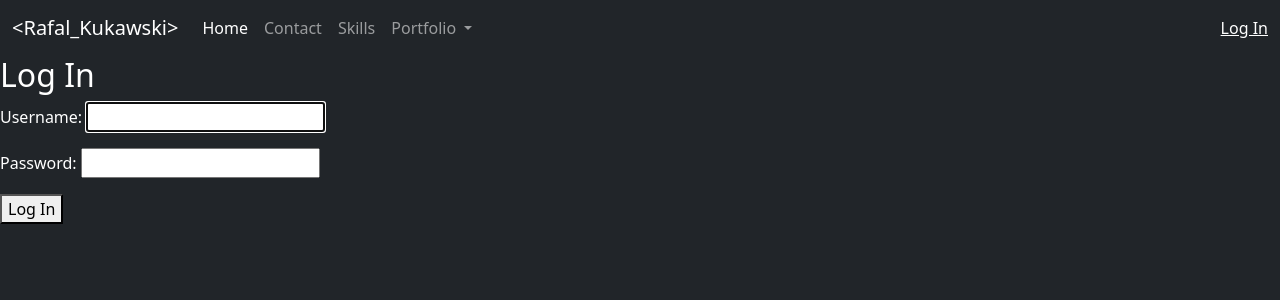
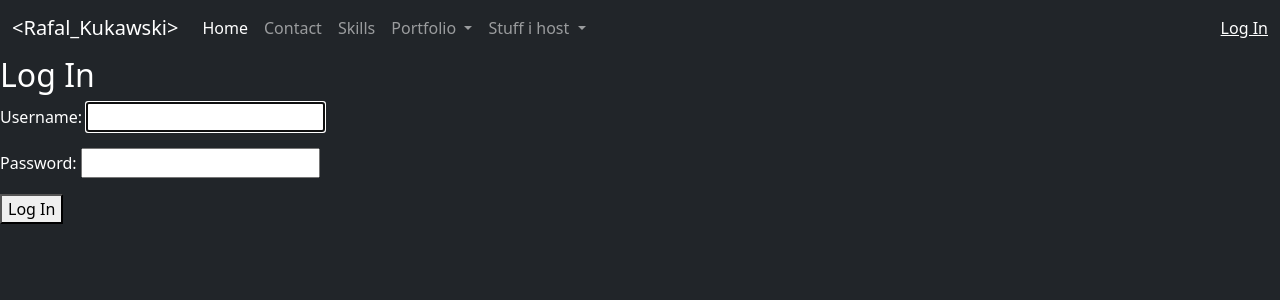
Before and after one commit to KUKARAF/personal_homepage_rafkukawski.tech, a Django app: page /accounts/login/ in a window 1280 px wide. Shown: the top 300 px of the page. Run offline with Django 3.2, Linux system fonts and the light colour scheme.

Commit message:
seperate portfolio from open source projects

```diff
--- a/rafatech/templates/base.html
+++ b/rafatech/templates/base.html
@@ -36,6 +36,13 @@
           <ul class="dropdown-menu" aria-labelledby="navbarDropdownMenuLink">
             <li><a class="dropdown-item" href="/todo">Example Todo App</a></li>
             <li><a class="dropdown-item" data-bs-toggle="tooltip" data-bs-placement="bottom" title="Collaboration with local artist to create a gallery and place to sell her art. The project was developed with bootstrap django and launched on nginx + gunicorn" href="/ap">Alicja Binder's art</a></li>
+          </ul>
+        </li>
+        <li class="nav-item dropdown">
+          <a class="nav-link dropdown-toggle" href="#" id="navbarDropdownMenuLink" role="button" data-bs-toggle="dropdown" aria-expanded="false">
+            Stuff i host
+          </a>
+          <ul class="dropdown-menu" aria-labelledby="navbarDropdownMenuLink">
             <li><a class="dropdown-item"   data-bs-toggle="tooltip" data-bs-placement="bottom" title="Instance of Searx a hackable privacy respecting meta search engine hosted using technology like systemd and nginx for me, family and friends"  href="http://searx.rafalkukawski.tech">Search engine</a></li>
             <li><a class="dropdown-item"   data-bs-toggle="tooltip" data-bs-placement="bottom" title="Instance of Invidious, a new face for youtube that disables all the google spookyness like the excessive data hoarding"  href="http://invidious.rafalkukawski.tech">Better youtube interface</a></li>
           </ul>
```
